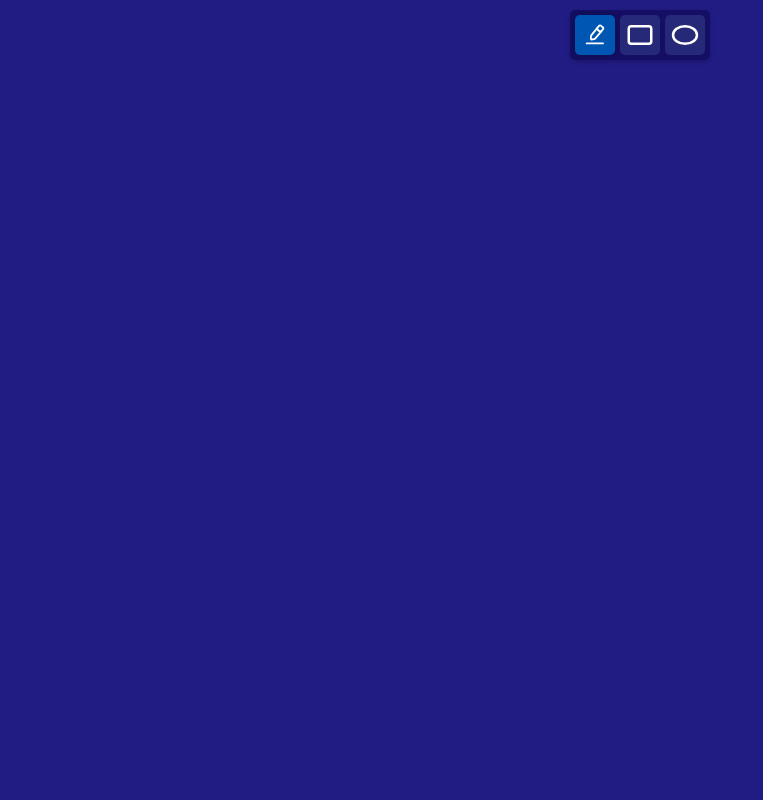
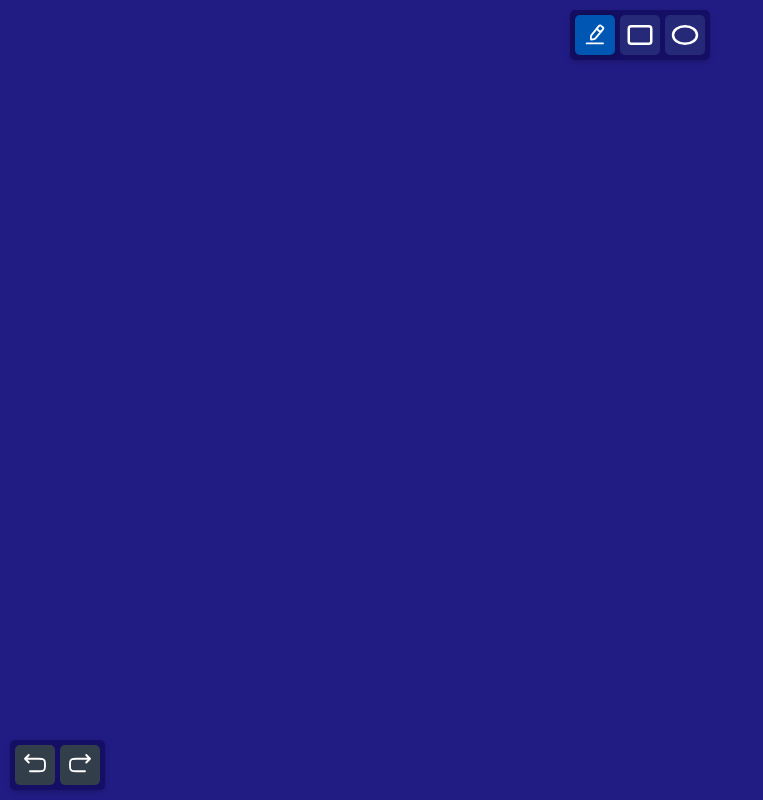
Before and after one commit to guptanshuman124/infivas, a React (Vite) app: page / in a window 1280 px wide. Shown: the whole page, without its empty margins (0-763 px from the left). Built offline with nearby package versions, Linux system fonts and the light colour scheme.

Commit message:
adding undo and redo functionality

```diff
--- a/src/app.tsx
+++ b/src/app.tsx
@@ -5,6 +5,7 @@ import store from './store/store';
 
 import Canvas from './components/canvas';
 import ToolBar from './components/toolBar';
+import History from './components/history';
 
 import './style/app.css';
 
@@ -16,6 +17,7 @@ if (rootElement) {
       <Provider store={store}>
         <ToolBar />
         <Canvas />
+        <History />
       </Provider>
     </React.StrictMode>
   );
--- a/src/assets/icons.tsx
+++ b/src/assets/icons.tsx
@@ -76,3 +76,54 @@ export const EllipseIcon: React.FC = () => {
     </svg>
   );
 };
+
+export const UndoIcon: React.FC = () => {
+  return (
+    <svg viewBox="0 0 24 24" fill="none" xmlns="http://www.w3.org/2000/svg">
+      <g id="SVGRepo_bgCarrier" stroke-width="0"></g>
+      <g
+        id="SVGRepo_tracerCarrier"
+        stroke-linecap="round"
+        stroke-linejoin="round"
+      ></g>
+      <g id="SVGRepo_iconCarrier">
+        {" "}
+        <path
+          d="M4 7H15C16.8692 7 17.8039 7 18.5 7.40193C18.9561 7.66523 19.3348 8.04394 19.5981 8.49999C20 9.19615 20 10.1308 20 12C20 13.8692 20 14.8038 19.5981 15.5C19.3348 15.9561 18.9561 16.3348 18.5 16.5981C17.8039 17 16.8692 17 15 17H8.00001M4 7L7 4M4 7L7 10"
+          stroke="#ffffff"
+          stroke-width="1.5"
+          stroke-linecap="round"
+          stroke-linejoin="round"
+        ></path>{" "}
+      </g>
+    </svg>
+  );
+};
+
+export const RedoIcon: React.FC = () => {
+  return (
+    <svg
+      viewBox="0 0 24 24"
+      fill="none"
+      xmlns="http://www.w3.org/2000/svg"
+      transform="matrix(-1, 0, 0, 1, 0, 0)"
+    >
+      <g id="SVGRepo_bgCarrier" stroke-width="0"></g>
+      <g
+        id="SVGRepo_tracerCarrier"
+        stroke-linecap="round"
+        stroke-linejoin="round"
+      ></g>
+      <g id="SVGRepo_iconCarrier">
+        {" "}
+        <path
+          d="M4 7H15C16.8692 7 17.8039 7 18.5 7.40193C18.9561 7.66523 19.3348 8.04394 19.5981 8.49999C20 9.19615 20 10.1308 20 12C20 13.8692 20 14.8038 19.5981 15.5C19.3348 15.9561 18.9561 16.3348 18.5 16.5981C17.8039 17 16.8692 17 15 17H8.00001M4 7L7 4M4 7L7 10"
+          stroke="#ffffff"
+          stroke-width="1.5"
+          stroke-linecap="round"
+          stroke-linejoin="round"
+        ></path>{" "}
+      </g>
+    </svg>
+  );
+};
--- a/src/components/canvas.tsx
+++ b/src/components/canvas.tsx
@@ -1,16 +1,18 @@
 import React, { useRef, useEffect, useState } from "react";
-import { useDispatch } from "react-redux";
+import { useDispatch , useSelector } from "react-redux";
 import { ToolRegistry } from "../tools/toolRegistry";
 import { type Point } from "../tools/point";
-import store from "../store/store";
+import store , { type RootState } from "../store/store";
 
 import '../style/canvas.css';
+import { redrawCanvas } from "../utils/redrawCanvas";
 
 const Canvas: React.FC = () => {
   const canvasRef = useRef<HTMLCanvasElement | null>(null);
   const [toolRegistry, setToolRegistry] = useState<ToolRegistry | null>(null);
   const [currentTool, setcurrentTool] = useState<string>(store.getState().drawing.currentTool); // Get the current tool from the Redux store
   const [isDrawing, setIsDrawing] = useState(store.getState().drawing.isDrawing); // State to track if the user is drawing
+  const components = useSelector((state: RootState) => state.drawing.components);
   const dispatch = useDispatch();
 
   useEffect(() => {
@@ -36,6 +38,13 @@ const Canvas: React.FC = () => {
       unsubscribe();
     };
   });
+
+  useEffect(() => {
+    const ctx = canvasRef.current?.getContext("2d");
+    if (!ctx) return;
+
+    redrawCanvas(ctx); // Redraw the canvas with the updated components
+  },[components]);
 
   const getMousePos = (e: MouseEvent): Point => {
     const rect = canvasRef.current?.getBoundingClientRect();
--- /dev/null
+++ b/src/components/history.tsx
@@ -0,0 +1,39 @@
+import React from "react";
+import { useDispatch, useSelector } from "react-redux";
+import { undo, redo } from "../store/slice/drawingSlice";
+import { type RootState } from "../store/store";
+import "../style/history.css";
+
+import { UndoIcon, RedoIcon } from "../assets/icons";
+
+const HistoryBar: React.FC = () => {
+  const dispatch = useDispatch();
+
+  // Select components and redoStack from Redux state
+  const components = useSelector((state: RootState) => state.drawing.components);
+  const redoStack = useSelector((state: RootState) => state.drawing.redoStack);
+
+  return (
+    <div className="historybar">
+      {/* Undo Button */}
+      <button
+        onClick={() => dispatch(undo())}
+        disabled={components.length === 0} // Disable if no components to undo
+        className={components.length === 0 ? "disabled" : ""}
+      >
+        <UndoIcon />
+      </button>
+
+      {/* Redo Button */}
+      <button
+        onClick={() => dispatch(redo())}
+        disabled={redoStack.length === 0} // Disable if no components to redo
+        className={redoStack.length === 0 ? "disabled" : ""}
+      >
+        <RedoIcon />
+      </button>
+    </div>
+  );
+};
+
+export default HistoryBar;
--- a/src/store/slice/drawingSlice.ts
+++ b/src/store/slice/drawingSlice.ts
@@ -6,6 +6,7 @@ interface DrawingState {
   isDrawing: boolean;
   strokeColor: string;
   components: DrawingComponent[];
+  redoStack: DrawingComponent[]; // Stack for redo functionality
 }
 
 const initialState: DrawingState = {
@@ -13,6 +14,7 @@ const initialState: DrawingState = {
   isDrawing: false, // Default drawing state
   currentTool: "pencil", // Default tool
   components: [],
+  redoStack: [], // Initialize redo stack as empty
 };
 
 const drawingSlice = createSlice({
@@ -30,10 +32,27 @@ const drawingSlice = createSlice({
     },
     addComponent: (state, action: PayloadAction<DrawingComponent>) => {
       state.components.push(action.payload);
-    }
+      state.redoStack = []; // Clear redo stack when a new component is added
+    },
+    undo: (state) => {
+      if (state.components.length > 0) {
+        const lastComponent = state.components.pop(); // Remove the last component
+        if (lastComponent) {
+          state.redoStack.push(lastComponent); // Add it to the redo stack
+        }
+      }
+    },
+    redo: (state) => {
+      if (state.redoStack.length > 0) {
+        const componentToRedo = state.redoStack.pop(); // Remove the last component from the redo stack
+        if (componentToRedo) {
+          state.components.push(componentToRedo); // Add it back to the components array
+        }
+      }
+    },
   },
 });
 
-export const { addComponent ,setCurrentTool } = drawingSlice.actions;
+export const { addComponent, setCurrentTool, undo, redo } = drawingSlice.actions;
 
 export default drawingSlice.reducer;
--- /dev/null
+++ b/src/style/history.css
@@ -0,0 +1,43 @@
+.historybar {
+  display: flex;
+  flex-direction: row;
+  justify-content: center;
+  align-items: center;
+  gap:5px;
+  width:fit-content;
+  position: absolute;
+  bottom: 10px;
+  left:10px;
+  justify-self: center;
+  z-index: 10; /* Ensure it floats above the canvas */
+  background-color: #08034883; /* Slightly transparent background */
+  padding: 5px;
+  border-radius: 5px;
+  box-shadow: 0 2px 5px rgba(0, 0, 0, 0.2);
+}
+
+.historybar button {
+  height:40px;
+  width:40px;
+  background-color: #2b317ec8;
+  border: none;
+  padding: 5px;
+  border-radius: 5px;
+  cursor: pointer;
+  transition: background-color 0.3s ease;
+}
+
+.historybar button.active {
+  background-color: #0056b3; /* Darker blue for the active tool */
+  box-shadow: 0 0 10px rgba(0, 0, 0, 0.3); /* Add a glow effect */
+}
+
+.historybar button:hover {
+  background-color: #0056b3; /* Darker blue on hover */
+  box-shadow: 0 0 10px rgba(0, 0, 0, 0.3); /* Add a glow effect */
+}
+
+.historybar button.disabled {
+  background-color: #333e4b; /* Gray background for disabled buttons */
+  cursor: not-allowed; /* Show not-allowed cursor */
+}
```
